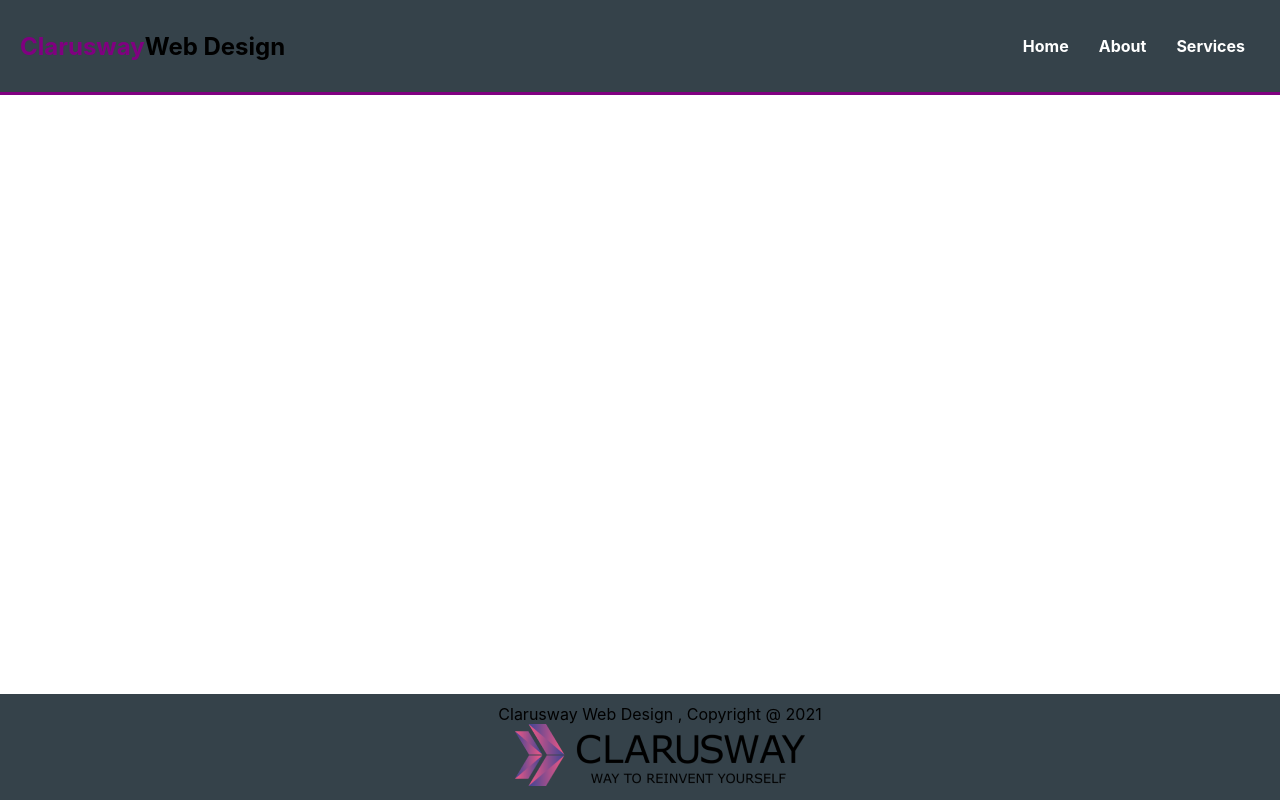
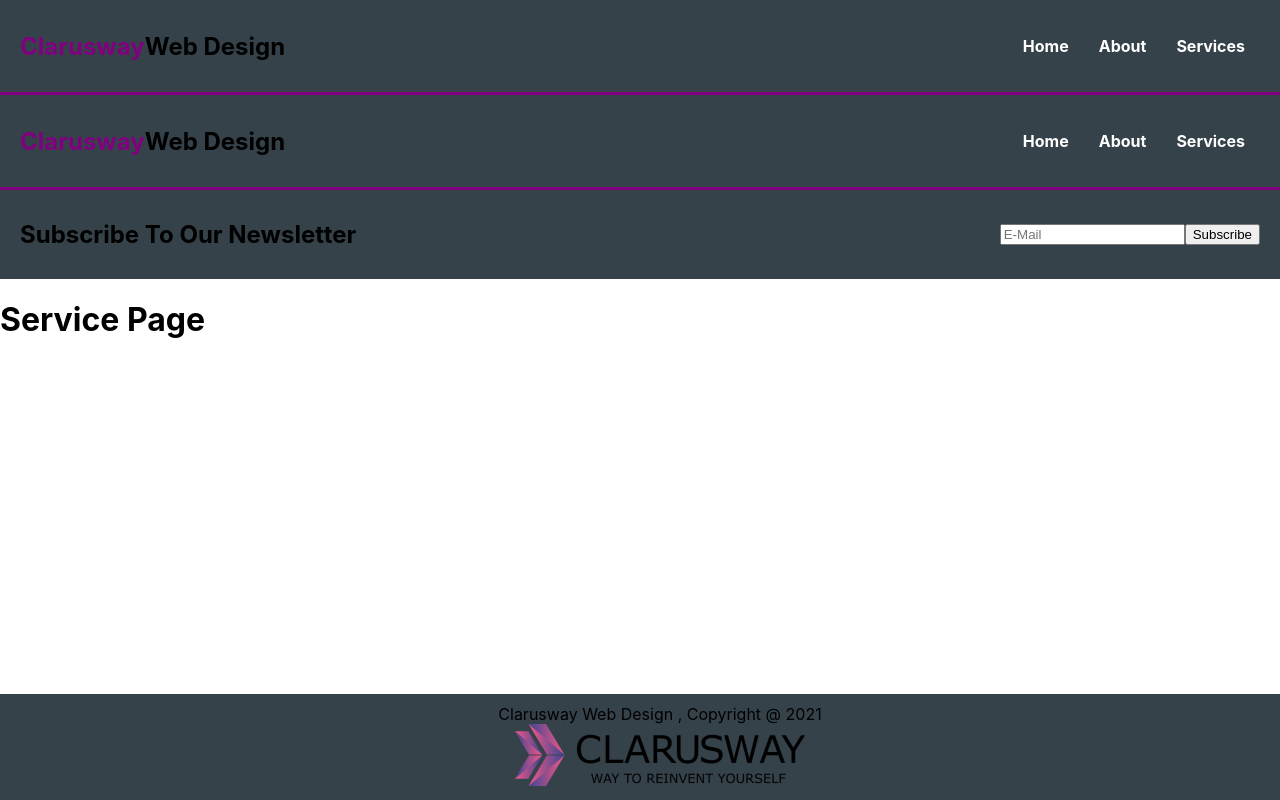
Before and after one commit to E-Ozdemir/Clarusway-web-page-with-router, a React (Create React App) app: page /services in a window 1280 px wide. Built offline with nearby package versions, Linux system fonts and the light colour scheme.

Commit message:
main components

```diff
--- a/src/pages/About.js
+++ b/src/pages/About.js
@@ -1,8 +1,13 @@
 import React from 'react'
+import Navbar from '../components/Navbar'
+import Subscribe from '../components/Subscribe'
+
 
 const About = () => {
     return (
         <div>
+            <Navbar/>
+            <Subscribe/>
             <h1>About Page</h1>
         </div>
     )
--- a/src/pages/Services.js
+++ b/src/pages/Services.js
@@ -1,9 +1,13 @@
 import React from 'react'
+import Navbar from '../components/Navbar'
+import Subscribe from '../components/Subscribe'
 
 const Services = () => {
     return (
         <div>
-
+            <Navbar/>
+            <Subscribe/>
+            <h1>Service Page</h1>
         </div>
     )
 }
```
